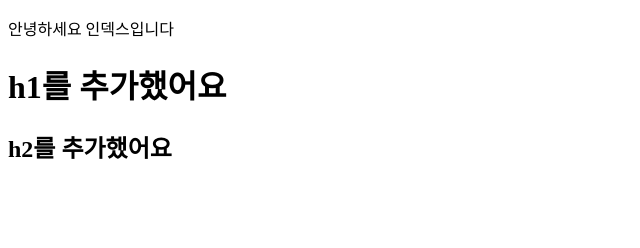
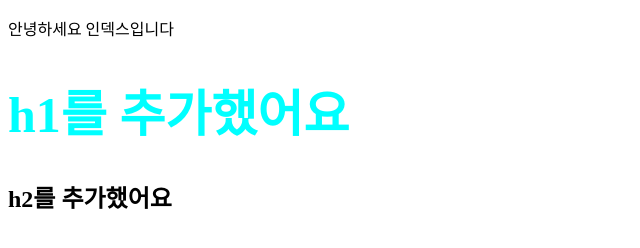
Before and after one commit to JustinChoiHokyeong/my_repo_5, a plain HTML site: page index.html in a window 1280 px wide. Shown: the whole page, without its empty margins (0-640 px from the left). Drawn offline with Linux system fonts and the light colour scheme.

Commit message:
h1 color, size changed

```diff
--- a/index.html
+++ b/index.html
@@ -5,6 +5,12 @@
     <meta http-equiv="X-UA-Compatible" content="IE=edge">
     <meta name="viewport" content="width=device-width, initial-scale=1.0">
     <title>Document</title>
+    <style>
+        h1{
+            font-size: 50px;
+            color: aqua;
+        }
+    </style>
 </head>
 <body>
     <div>
@@ -12,5 +18,7 @@
         <h1>h1를 추가했어요</h1>
         <h2>h2를 추가했어요</h2>
     </div>
+
+
 </body>
 </html>
```
